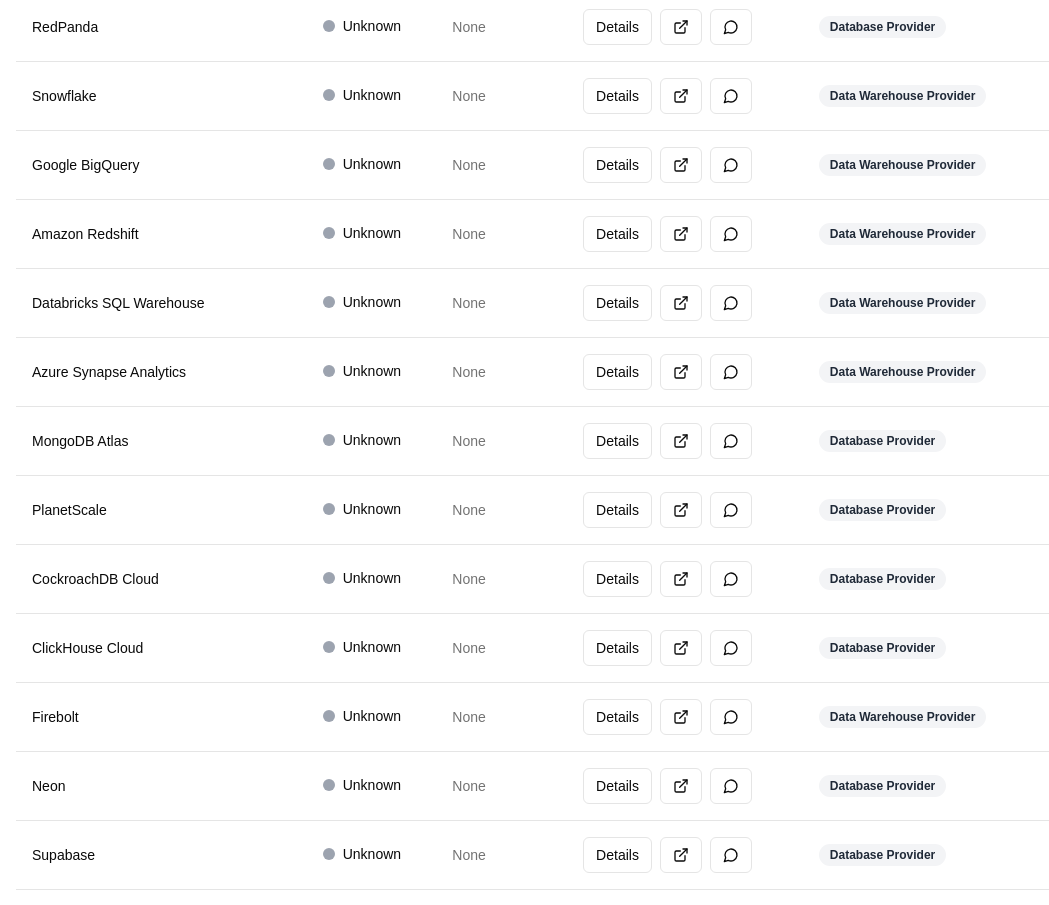
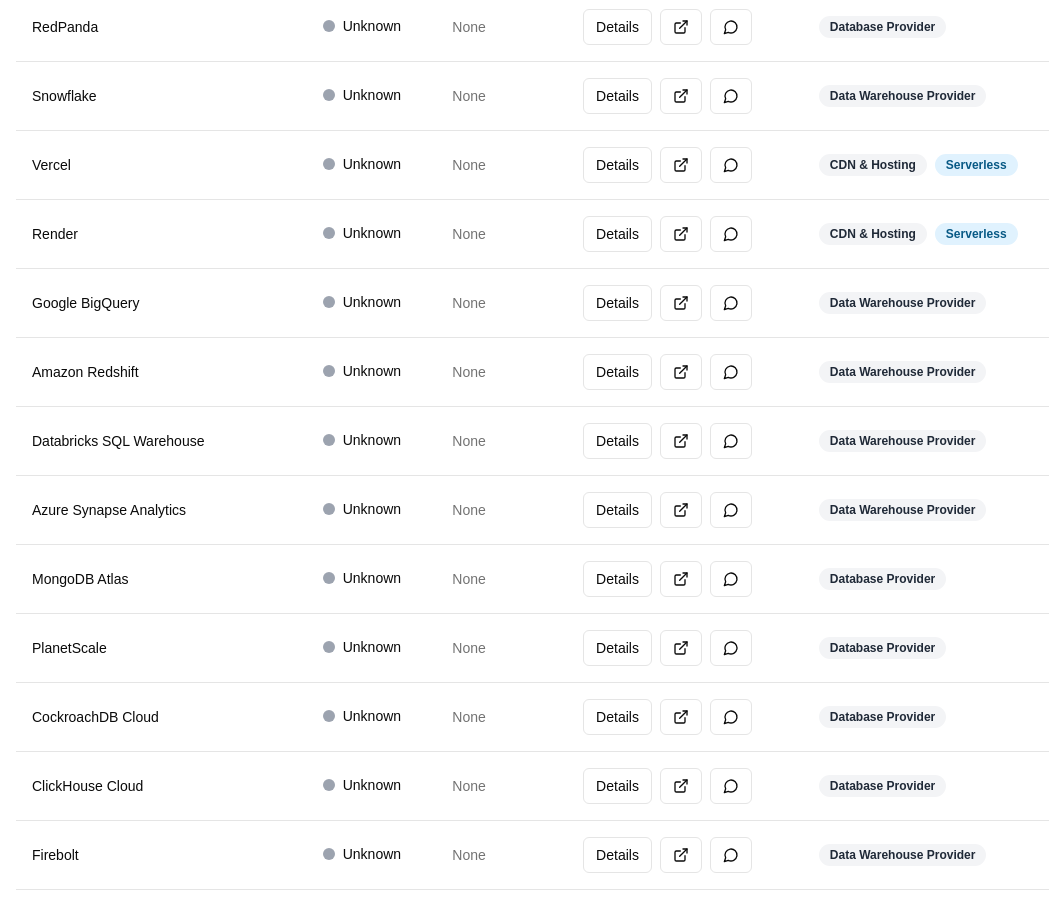
Before and after one commit to Heyian/status-page-aggregator, a Next.js app: page / in a window 1280 px wide. Shown: the part 3920-4825 px from the top of the page, without its empty margins (0-1049 px from the left). Built offline with nearby package versions, Linux system fonts and the light colour scheme; no server answers; the database is empty.

Commit message:
added new platforms

```diff
--- a/app/page.tsx
+++ b/app/page.tsx
@@ -59,7 +59,7 @@ const services: Service[] = [
   },
   {
     name: "Google",
-    status: "incident",
+    status: "operational",
     statusUrl: "https://status.google.com/",
     communityUrl: "https://reddit.com/r/GoogleCloud",
     slug: "google",
@@ -464,6 +464,22 @@ const services: Service[] = [
     communityUrl: "https://reddit.com/r/snowflake",
     slug: "snowflake",
     tags: ["Data Warehouse Provider"],
+  },
+  {
+    name: "Vercel",
+    status: "operational",
+    statusUrl: "https://status.vercel.com/",
+    communityUrl: "https://reddit.com/r/vercel",
+    slug: "vercel",
+    tags: ["CDN & Hosting", "Serverless"],
+  },
+  {
+    name: "Render",
+    status: "operational",
+    statusUrl: "https://status.render.com/",
+    communityUrl: "https://reddit.com/r/render",
+    slug: "render",
+    tags: ["CDN & Hosting", "Serverless"],
   },
   {
     name: "Google BigQuery",
```
